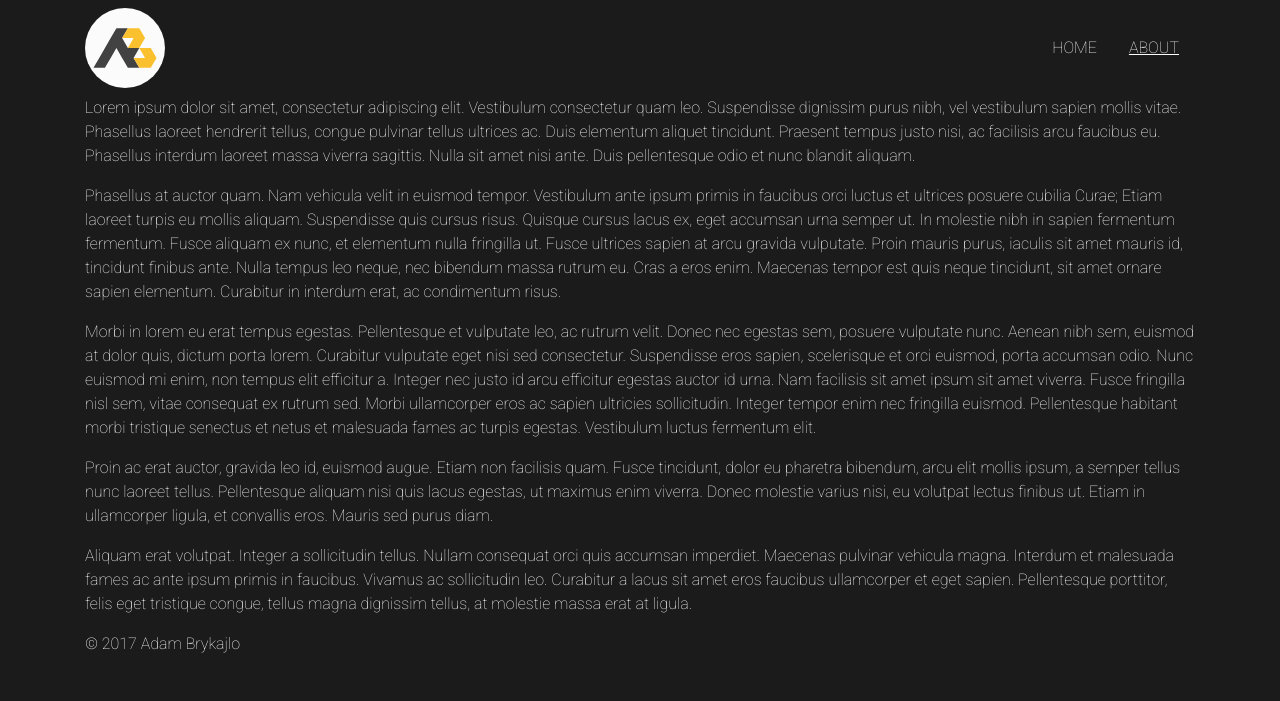
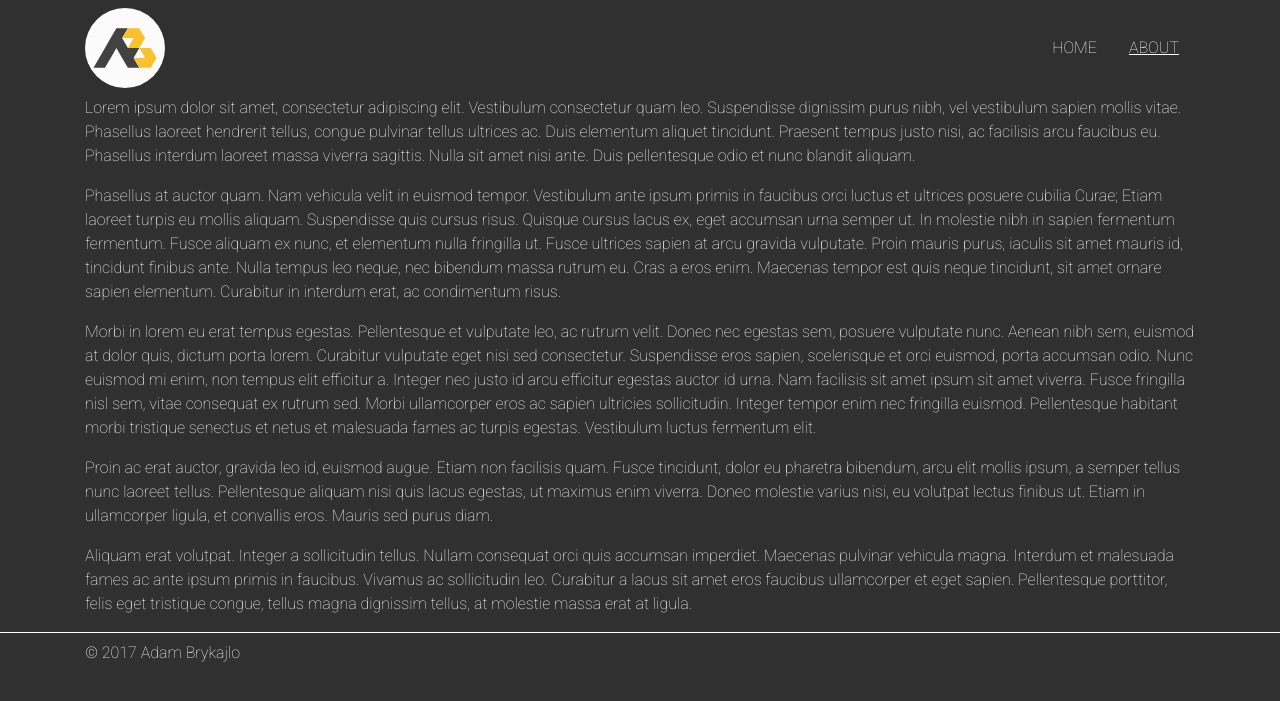
Before and after one commit to abrykajlo/abrykajlo.github.io, a Jekyll site: the page built from about.md, in a window 1280 px wide. Shown: the top 701 px of the page. Built offline with Jekyll 4.4.1, drawn with Linux system fonts in a browser that asks for light colours; nearby versions of some CDN libraries.

```diff
--- a/_includes/footer.html
+++ b/_includes/footer.html
@@ -1,3 +1,5 @@
 <footer>
-  <div class="container text-white">© 2017 Adam Brykajlo</div>
+  <div class="navbar">
+    <div class="container">© 2017 Adam Brykajlo</div>
+  </div>
 </footer>
--- a/css/main.css
+++ b/css/main.css
@@ -1,5 +1,5 @@
 body {
-    background-color: #1b1b1b;
+    background-color: #303030;
     color: white;
     font-family: 'Roboto', sans-serif;
 }
@@ -15,3 +15,7 @@ body {
 .nav-link:hover {
     color: #6d6d6d;
 }
+
+footer > .navbar {
+    border-top: 1px solid white;
+}
```
Also changed, not shown: _posts/1337-05-24-lorem-ipsum.md (added, +4 -0 lines), _posts/1989-05-24-birth.md (added, +4 -0 lines), _posts/2018-05-24-next-birthday.md (added, +4 -0 lines), index.md (+3 -1 lines).
